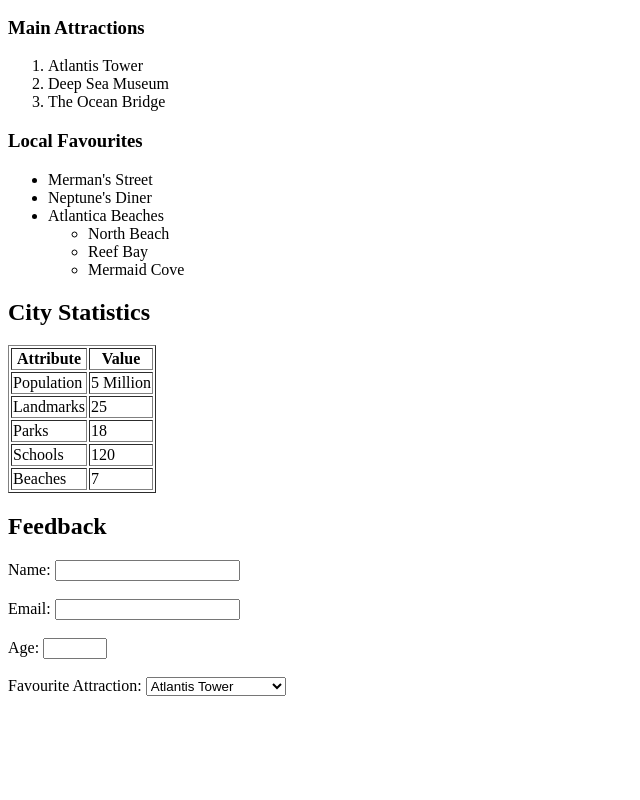
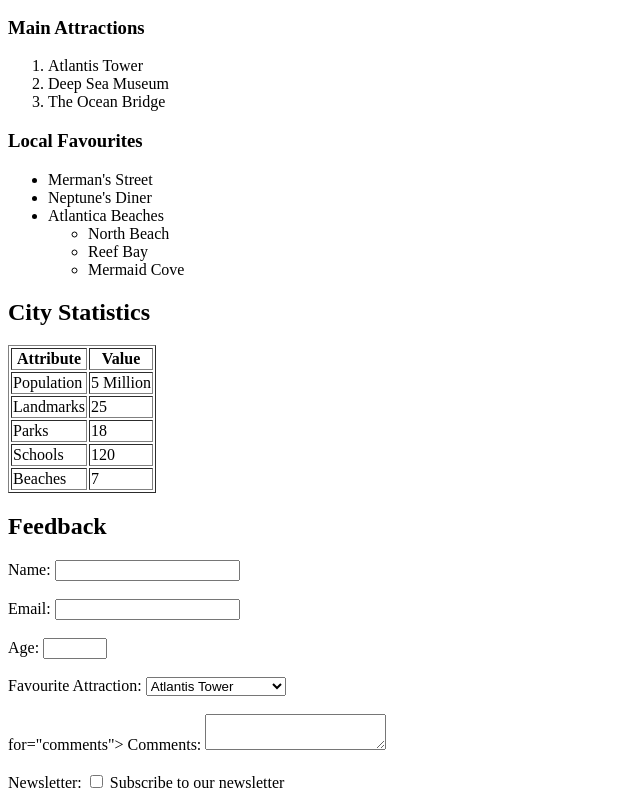
Before and after one commit to chandana-web/F1-contest, a plain HTML site: page index.html in a window 1280 px wide. Shown: the part 637-1437 px from the top of the page, without its empty margins (0-640 px from the left). Before the commit the page ends 1359 px from the top, so only its background shows below. Drawn offline with Linux system fonts and the light colour scheme.

Commit message:
checkbox

```diff
--- a/index.html
+++ b/index.html
@@ -90,6 +90,18 @@
             <option value="Deep Sea Museum">Deep Sea Museum</option>
             <option value="The Oceanic Bridge">The Oceanic Bridge</option>
         </select><br><br>
+        <label> for="comments">
+            Comments:
+        </label>
+        <textarea rows="2" cols="20"></textarea><br><br>
+        <label>
+            Newsletter:
+        </label>
+        <input type="checkbox" id="newsletter" name="newsletter">
+        <label for="newsletter">
+            Subscribe to our newsletter
+        </label>
+
     </form>
 </body>
 
```
